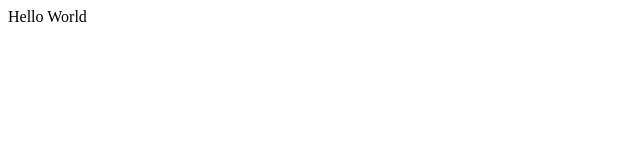
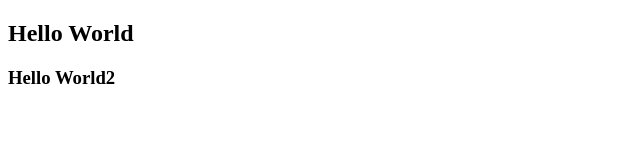
Before and after one commit to Sevinc93/git-workflow, a plain HTML site: page index.html in a window 1280 px wide. Shown: the whole page, without its empty margins (0-640 px from the left). Drawn offline with Linux system fonts and the light colour scheme.

Commit message:
second commit

```diff
--- a/index.html
+++ b/index.html
@@ -6,6 +6,7 @@
     <title>Hello</title>
 </head>
 <body>
-    Hello World
+    <h2>Hello World</h2>
+    <h3>Hello World2</h3>
 </body>
 </html>
```
